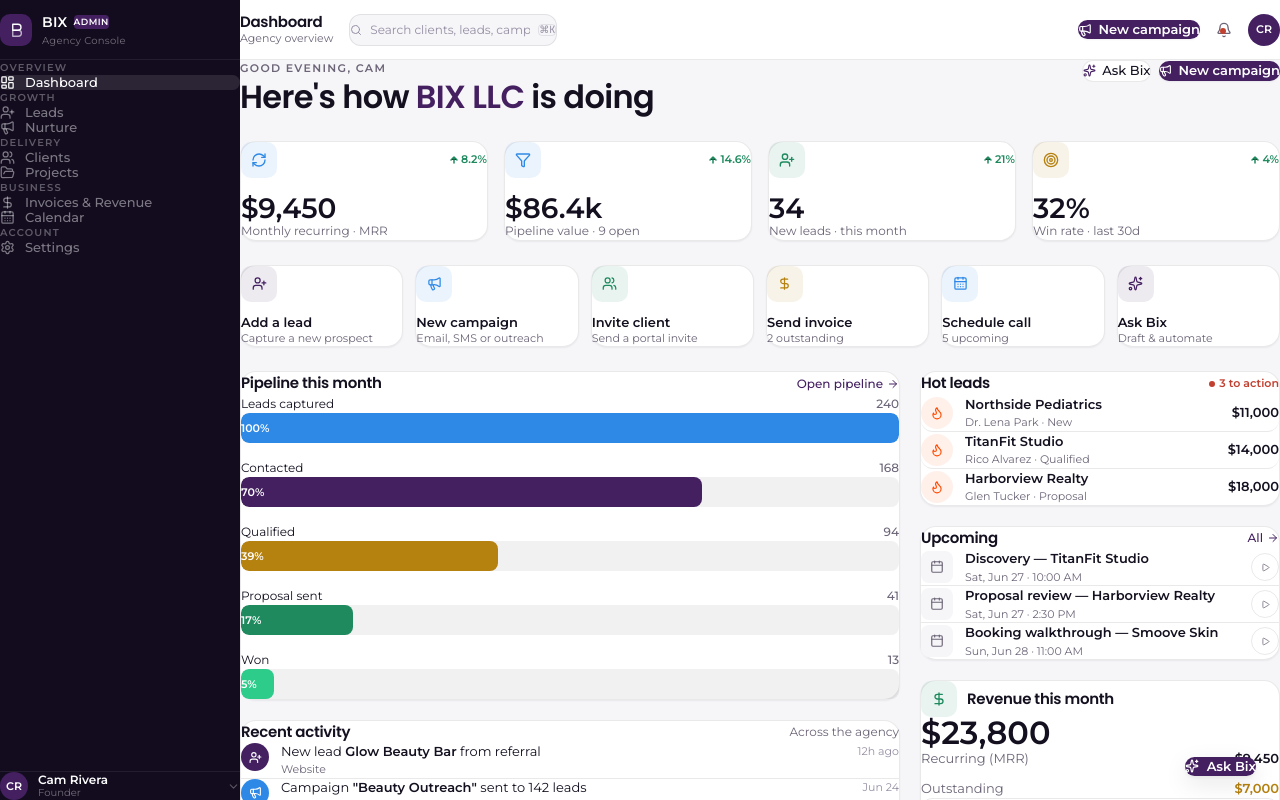
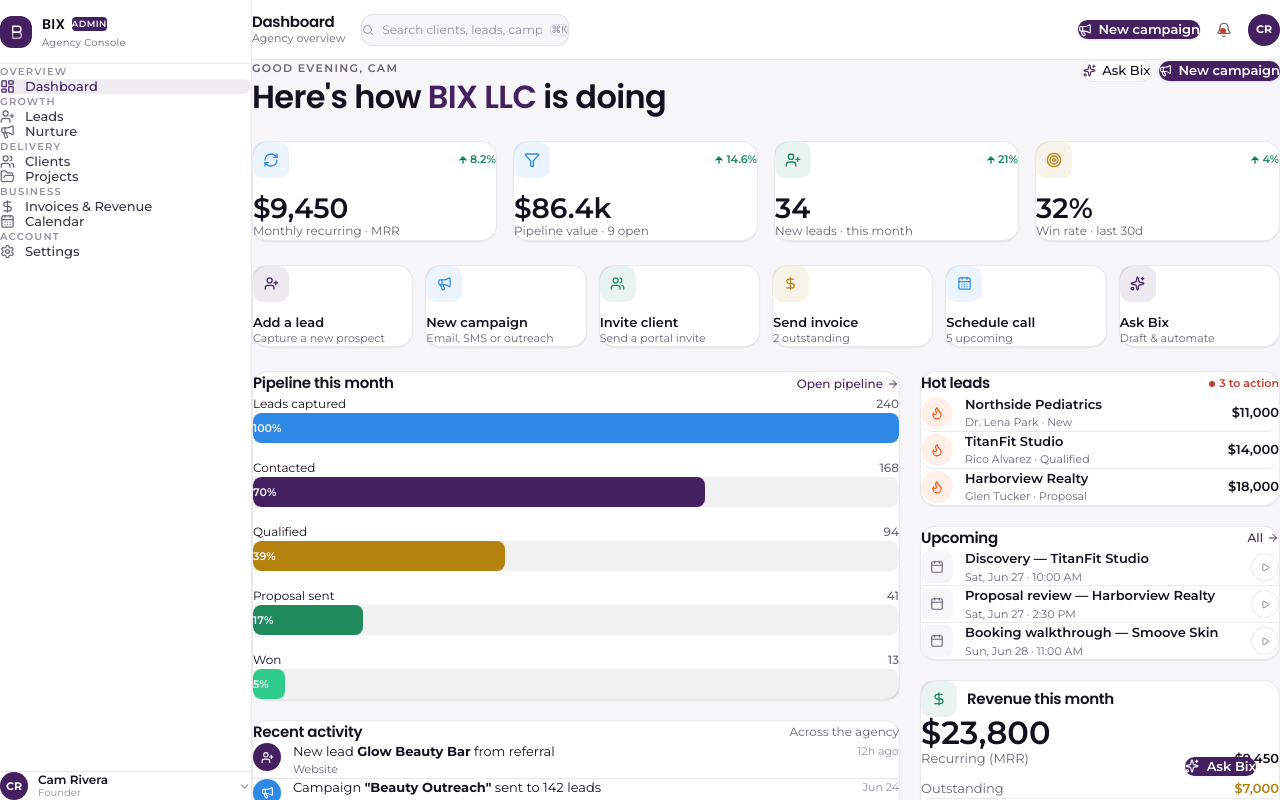
Before and after one commit to Bixllc/bix-console, a React (Vite) app: page / in a window 1280 px wide. Built offline with nearby package versions, Linux system fonts and the light colour scheme.

Commit message:
Fix sidebar: white bg with --bx-* tokens, add full BIX design token system to index.css

```diff
--- a/src/components/layout/Sidebar.tsx
+++ b/src/components/layout/Sidebar.tsx
@@ -44,22 +44,31 @@ export function Sidebar() {
     <>
       {/* Mobile overlay */}
       <div
-        className={`fixed inset-0 z-30 lg:hidden transition-opacity duration-200 ${sidebarOpen ? 'opacity-100 bg-black/40' : 'opacity-0 pointer-events-none'}`}
+        className={`fixed inset-0 z-30 lg:hidden transition-opacity duration-200 ${sidebarOpen ? 'opacity-100' : 'opacity-0 pointer-events-none'}`}
+        style={{ background: 'rgba(20,16,31,0.4)' }}
         onClick={() => setSidebarOpen(false)}
       />
 
       <aside
-        style={{ background: '#130C1F' }}
         className={`
           fixed lg:relative z-40 flex flex-col h-full shrink-0 overflow-hidden
-          transition-[width,transform] duration-240 ease-[cubic-bezier(0.22,1,0.36,1)]
-          ${sidebarOpen ? 'w-[240px] translate-x-0' : 'w-[240px] -translate-x-full lg:w-[60px] lg:translate-x-0'}
+          transition-[width,transform] duration-240
+          ${sidebarOpen ? 'w-[var(--bx-sidebar)] translate-x-0' : 'w-[var(--bx-sidebar)] -translate-x-full lg:w-[60px] lg:translate-x-0'}
         `}
+        style={{
+          background: 'var(--bx-surface)',
+          borderRight: '1px solid var(--bx-line)',
+        }}
       >
         {/* Logo */}
-        <div className="flex items-center gap-2.5 px-4 h-[60px] shrink-0" style={{ borderBottom: '1px solid rgba(255,255,255,0.07)' }}>
-          {/* B icon */}
-          <div className="w-8 h-8 rounded-[10px] bg-[var(--color-purple)] flex items-center justify-center shrink-0">
+        <div
+          className="flex items-center gap-2.5 px-4 shrink-0"
+          style={{ height: 'var(--bx-topbar)', borderBottom: '1px solid var(--bx-line)' }}
+        >
+          <div
+            className="w-8 h-8 rounded-[var(--bx-r)] flex items-center justify-center shrink-0"
+            style={{ background: 'var(--bx-purple)' }}
+          >
             <svg width="15" height="15" viewBox="0 0 20 20" fill="none">
               <path d="M5 3h7a4 4 0 0 1 0 8H5V3z" stroke="white" strokeWidth="1.8" strokeLinejoin="round"/>
               <path d="M5 11h7.5a4 4 0 0 1 0 8H5v-8z" stroke="white" strokeWidth="1.8" strokeLinejoin="round" opacity=".65"/>
@@ -70,12 +79,28 @@ export function Sidebar() {
             <>
               <div className="flex-1 min-w-0">
                 <div className="flex items-center gap-1.5">
-                  <span className="text-[14px] font-bold text-white font-[var(--font-display)] tracking-wide">BIX</span>
-                  <span className="text-[9px] font-semibold bg-[var(--color-purple)] text-white px-1.5 py-0.5 rounded-[4px] tracking-wider uppercase">Admin</span>
+                  <span
+                    className="text-[14px] font-bold tracking-wide"
+                    style={{ fontFamily: 'var(--font-display)', color: 'var(--bx-ink)' }}
+                  >
+                    BIX
+                  </span>
+                  <span
+                    className="text-[9px] font-semibold px-1.5 py-0.5 rounded-[4px] tracking-wider uppercase"
+                    style={{ background: 'var(--bx-purple)', color: 'var(--bx-surface)' }}
+                  >
+                    Admin
+                  </span>
                 </div>
-                <div className="text-[10px] tracking-wide" style={{ color: 'rgba(255,255,255,0.4)' }}>Agency Console</div>
+                <div className="text-[10px] tracking-wide" style={{ color: 'var(--bx-muted)' }}>
+                  Agency Console
+                </div>
               </div>
-              <button className="p-1 lg:hidden" style={{ color: 'rgba(255,255,255,0.4)' }} onClick={() => setSidebarOpen(false)}>
+              <button
+                className="p-1 lg:hidden"
+                style={{ color: 'var(--bx-faint)' }}
+                onClick={() => setSidebarOpen(false)}
+              >
                 <X size={15} />
               </button>
             </>
@@ -89,7 +114,7 @@ export function Sidebar() {
               {sidebarOpen && (
                 <p
                   className="text-[10px] font-semibold tracking-[0.12em] uppercase px-2 mb-1.5"
-                  style={{ color: 'rgba(255,255,255,0.32)' }}
+                  style={{ color: 'var(--bx-faint)' }}
                 >
                   {g.label}
                 </p>
@@ -100,16 +125,10 @@ export function Sidebar() {
                   to={item.to}
                   end={item.to === '/'}
                   onClick={() => window.innerWidth < 1024 && setSidebarOpen(false)}
-                  className={({ isActive }) =>
-                    `flex items-center gap-2.5 px-2 py-2 rounded-[10px] transition-all duration-150 mb-0.5 group ${
-                      isActive
-                        ? 'text-white'
-                        : 'hover:text-white'
-                    }`
-                  }
+                  className="flex items-center gap-2.5 px-2 py-2 rounded-[var(--bx-r)] transition-all duration-150 mb-0.5"
                   style={({ isActive }) => ({
-                    background: isActive ? 'rgba(255,255,255,0.10)' : 'transparent',
-                    color: isActive ? '#fff' : 'rgba(255,255,255,0.45)',
+                    background: isActive ? 'var(--bx-purple-soft)' : 'transparent',
+                    color: isActive ? 'var(--bx-purple)' : 'var(--bx-muted)',
                   })}
                   title={!sidebarOpen ? item.label : undefined}
                 >
@@ -118,10 +137,13 @@ export function Sidebar() {
                       <item.icon
                         size={15}
                         className="shrink-0"
-                        style={{ color: isActive ? '#fff' : 'rgba(255,255,255,0.45)' }}
+                        style={{ color: isActive ? 'var(--bx-purple)' : 'var(--bx-muted)' }}
                       />
                       {sidebarOpen && (
-                        <span className="text-[13px] font-medium whitespace-nowrap leading-none">
+                        <span
+                          className="text-[13px] font-medium whitespace-nowrap leading-none"
+                          style={{ color: isActive ? 'var(--bx-purple)' : 'var(--bx-ink-2)' }}
+                        >
                           {item.label}
                         </span>
                       )}
@@ -135,19 +157,28 @@ export function Sidebar() {
 
         {/* User */}
         {sidebarOpen && (
-          <div
-            className="px-3 py-4 shrink-0"
-            style={{ borderTop: '1px solid rgba(255,255,255,0.07)' }}
-          >
-            <button className="flex items-center gap-2.5 w-full px-1 py-1 rounded-[10px] transition-colors hover:bg-white/5 group">
-              <div className="w-7 h-7 rounded-full bg-[var(--color-purple)] flex items-center justify-center text-[11px] font-bold text-white shrink-0">
+          <div className="px-3 py-4 shrink-0" style={{ borderTop: '1px solid var(--bx-line)' }}>
+            <button
+              className="flex items-center gap-2.5 w-full px-1 py-1 rounded-[var(--bx-r)] transition-colors group"
+              style={{ background: 'transparent' }}
+              onMouseEnter={e => (e.currentTarget.style.background = 'var(--bx-bg)')}
+              onMouseLeave={e => (e.currentTarget.style.background = 'transparent')}
+            >
+              <div
+                className="w-7 h-7 rounded-full flex items-center justify-center text-[11px] font-bold shrink-0"
+                style={{ background: 'var(--bx-purple)', color: 'var(--bx-surface)' }}
+              >
                 CR
               </div>
               <div className="flex-1 min-w-0 text-left">
-                <div className="text-[12px] font-semibold text-white truncate leading-tight">Cam Rivera</div>
-                <div className="text-[10px] truncate leading-tight" style={{ color: 'rgba(255,255,255,0.4)' }}>Founder</div>
+                <div className="text-[12px] font-semibold truncate leading-tight" style={{ color: 'var(--bx-ink)' }}>
+                  Cam Rivera
+                </div>
+                <div className="text-[10px] truncate leading-tight" style={{ color: 'var(--bx-faint)' }}>
+                  Founder
+                </div>
               </div>
-              <ChevronDown size={13} style={{ color: 'rgba(255,255,255,0.3)' }} className="shrink-0" />
+              <ChevronDown size={13} style={{ color: 'var(--bx-faint)' }} className="shrink-0" />
             </button>
           </div>
         )}
--- a/src/index.css
+++ b/src/index.css
@@ -1,54 +1,103 @@
-@import url('https://fonts.googleapis.com/css2?family=Poppins:wght@400;500;600;700&family=Montserrat:wght@400;500;600&family=JetBrains+Mono:wght@400;500&display=swap');
+@import url('https://fonts.googleapis.com/css2?family=Poppins:wght@400;500;600&family=Montserrat:wght@400;500;600;700&family=JetBrains+Mono:wght@400;500;600&display=swap');
 @import "tailwindcss";
 
+/* ─── BIX Design Tokens ──────────────────────────────────────────────────── */
+:root {
+  /* Surfaces */
+  --bx-bg:        #F6F5F8;
+  --bx-bg-2:      #F0EEF4;
+  --bx-surface:   #FFFFFF;
+
+  /* Ink / text */
+  --bx-ink:       #14101F;
+  --bx-ink-2:     #3B3548;
+  --bx-muted:     #6C6577;
+  --bx-faint:     #968FA3;
+
+  /* Hairlines */
+  --bx-line:      rgba(20,16,31,0.09);
+  --bx-line-2:    rgba(20,16,31,0.05);
+
+  /* Brand purple */
+  --bx-purple:      #442061;
+  --bx-purple-2:    #5B2A83;
+  --bx-purple-soft: rgba(68,32,97,0.08);
+
+  /* Accents */
+  --bx-blue:       #2E89E6;   --bx-blue-soft:   rgba(46,137,230,0.10);
+  --bx-green:      #1E8A5E;   --bx-green-soft:  rgba(30,138,94,0.12);
+  --bx-amber:      #B5810F;   --bx-amber-soft:  rgba(181,129,15,0.12);
+  --bx-red:        #C2402F;   --bx-red-soft:    rgba(194,64,47,0.10);
+
+  /* Elevation */
+  --bx-shadow-sm:  0 1px 2px rgba(20,16,31,0.05), 0 1px 1px rgba(20,16,31,0.03);
+  --bx-shadow:     0 1px 2px rgba(20,16,31,0.04), 0 8px 24px -12px rgba(20,16,31,0.16);
+  --bx-shadow-lg:  0 2px 4px rgba(20,16,31,0.04), 0 24px 60px -20px rgba(20,16,31,0.28);
+  --bx-shadow-pop: 0 12px 36px -8px rgba(20,16,31,0.22), 0 1px 0 rgba(20,16,31,0.04);
+
+  /* Radii */
+  --bx-r-sm:  8px;
+  --bx-r:     12px;
+  --bx-r-lg:  16px;
+  --bx-r-xl:  22px;
+  --bx-pill:  999px;
+
+  /* Motion */
+  --bx-ease:     cubic-bezier(0.2, 0.7, 0.2, 1);
+  --bx-ease-out: cubic-bezier(0.16, 1, 0.3, 1);
+
+  /* Layout */
+  --bx-sidebar: 252px;
+  --bx-topbar:  64px;
+
+  /* Legacy aliases (keep existing components working) */
+  --color-purple:       var(--bx-purple);
+  --color-purple-deep:  var(--bx-purple-2);
+  --color-purple-soft:  var(--bx-purple-soft);
+  --color-blue:         var(--bx-blue);
+  --color-blue-soft:    var(--bx-blue-soft);
+  --color-success:      var(--bx-green);
+  --color-success-soft: var(--bx-green-soft);
+  --color-amber:        var(--bx-amber);
+  --color-amber-soft:   var(--bx-amber-soft);
+  --color-danger:       var(--bx-red);
+  --color-danger-soft:  var(--bx-red-soft);
+  --color-bg:           var(--bx-bg);
+  --color-surface:      var(--bx-surface);
+  --color-ink:          var(--bx-ink);
+  --color-muted:        var(--bx-muted);
+  --color-faint:        var(--bx-faint);
+  --color-hairline:     var(--bx-line);
+  --shadow-sm:          var(--bx-shadow-sm);
+  --shadow-md:          var(--bx-shadow);
+  --shadow-lg:          var(--bx-shadow-lg);
+  --shadow-xl:          var(--bx-shadow-pop);
+  --radius-sm:          var(--bx-r-sm);
+  --radius-base:        var(--bx-r);
+  --radius-lg:          var(--bx-r-lg);
+  --radius-xl:          var(--bx-r-xl);
+  --radius-pill:        var(--bx-pill);
+}
+
 @theme {
-  --color-purple:       #442061;
-  --color-purple-deep:  #2E1442;
-  --color-purple-soft:  rgba(68,32,97,0.10);
-  --color-blue:         #2E89E6;
-  --color-blue-soft:    rgba(46,137,230,0.10);
-  --color-success:      #1E8A5E;
-  --color-success-soft: rgba(30,138,94,0.10);
-  --color-amber:        #B5810F;
-  --color-amber-soft:   rgba(181,129,15,0.10);
-  --color-danger:       #C2402F;
-  --color-danger-soft:  rgba(194,64,47,0.10);
-
-  --color-bg:       #F6F5F8;
-  --color-surface:  #FFFFFF;
-  --color-ink:      #14101F;
-  --color-muted:    #6C6577;
-  --color-faint:    #968FA3;
-  --color-hairline: rgba(20,16,31,0.09);
-
   --font-display: 'Poppins', sans-serif;
   --font-sans:    'Montserrat', sans-serif;
   --font-mono:    'JetBrains Mono', monospace;
-
-  --radius-sm:   8px;
-  --radius-base: 12px;
-  --radius-lg:   16px;
-  --radius-xl:   22px;
-  --radius-pill: 999px;
-
-  --shadow-sm:  0 1px 2px rgba(20,16,31,0.06);
-  --shadow-md:  0 2px 8px rgba(20,16,31,0.08), 0 1px 2px rgba(20,16,31,0.04);
-  --shadow-lg:  0 8px 24px rgba(20,16,31,0.10), 0 2px 4px rgba(20,16,31,0.06);
-  --shadow-xl:  0 20px 48px rgba(20,16,31,0.14), 0 4px 8px rgba(20,16,31,0.06);
 }
 
+/* ─── Reset ──────────────────────────────────────────────────────────────── */
 *, *::before, *::after { box-sizing: border-box; margin: 0; padding: 0; }
 
 body {
   font-family: var(--font-sans);
-  background: var(--color-bg);
-  color: var(--color-ink);
+  background: var(--bx-bg);
+  color: var(--bx-ink);
   -webkit-font-smoothing: antialiased;
   font-size: 14px;
   line-height: 1.5;
 }
 
-h1,h2,h3,h4,h5,h6 {
+h1, h2, h3, h4, h5, h6 {
   font-family: var(--font-display);
   letter-spacing: -0.02em;
   font-weight: 600;
@@ -58,7 +107,7 @@ h1,h2,h3,h4,h5,h6 {
 
 ::-webkit-scrollbar { width: 4px; height: 4px; }
 ::-webkit-scrollbar-track { background: transparent; }
-::-webkit-scrollbar-thumb { background: var(--color-hairline); border-radius: 99px; }
+::-webkit-scrollbar-thumb { background: var(--bx-line); border-radius: 99px; }
 
 @media (prefers-reduced-motion: reduce) {
   *, *::before, *::after { transition-duration: 0.01ms !important; animation-duration: 0.01ms !important; }
```
